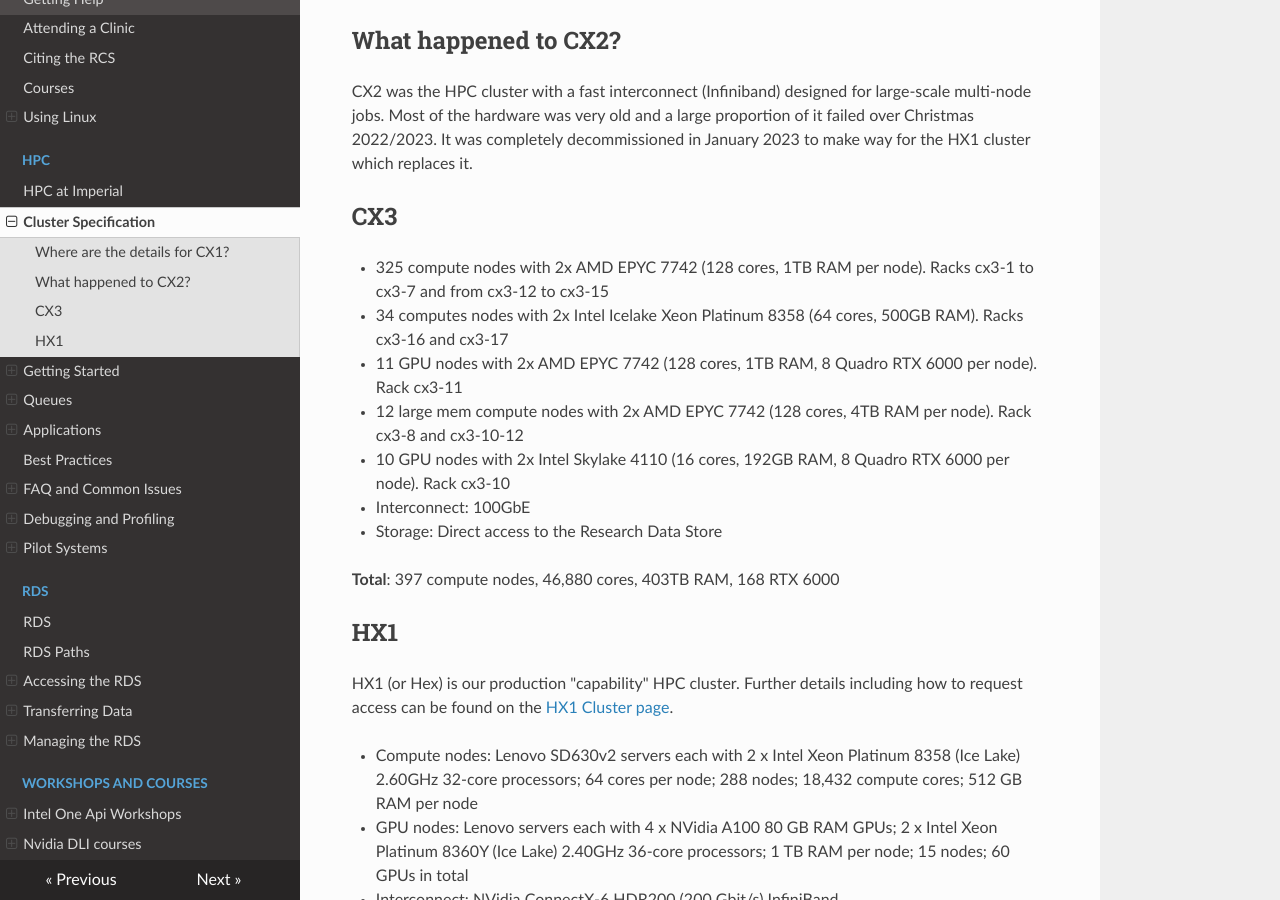
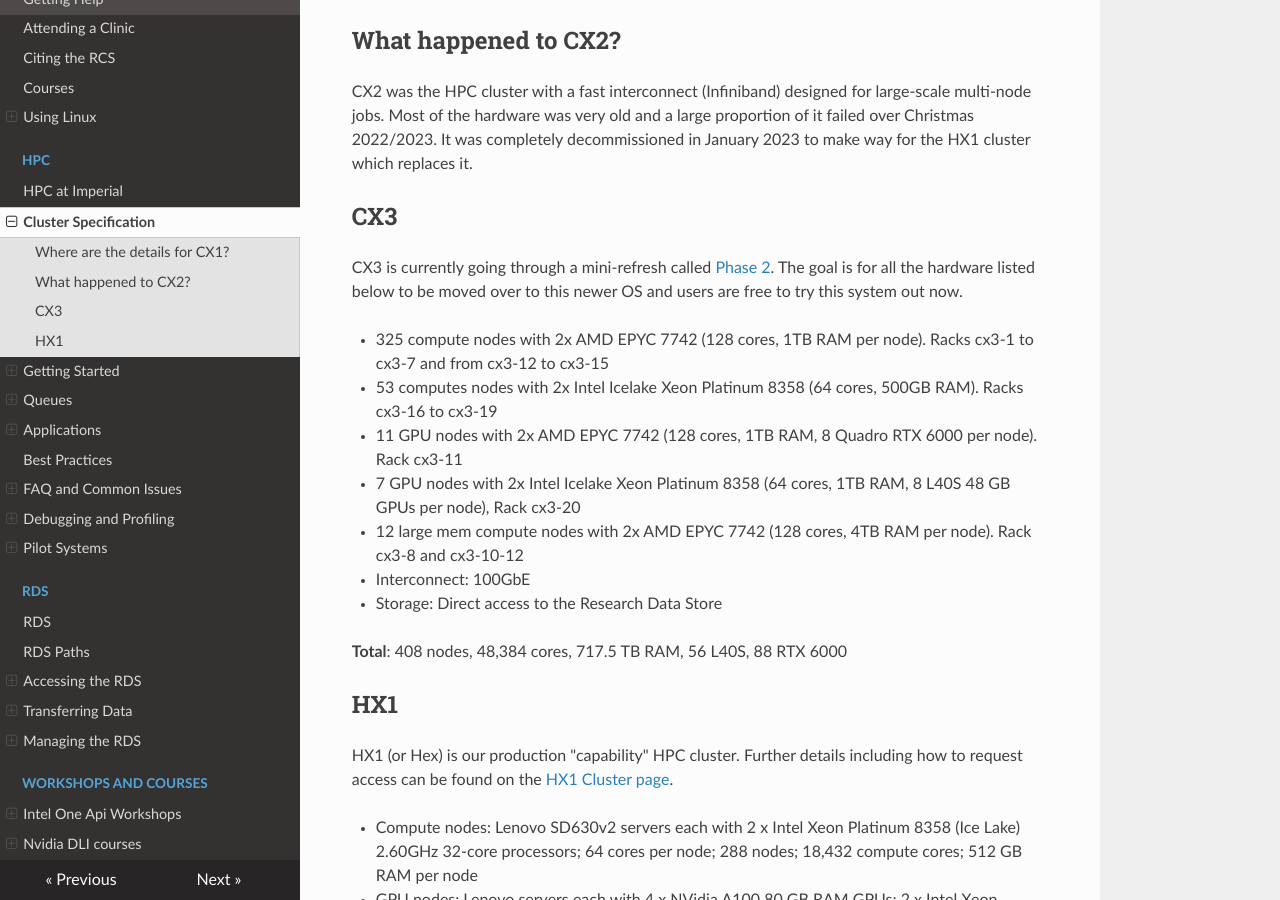
Before and after one commit to ImperialCollegeLondon/icl-rcs-user-guide, an MkDocs documentation site: the page built from docs/hpc/cluster-specification.md, in a window 1280 px wide and 900 px high, scrolled down 504 px. Built offline with MkDocs 1.6.1, drawn with Linux system fonts in a browser that asks for light colours; nearby versions of some CDN libraries.

Commit message:
Cluster specification

```diff
--- a/docs/hpc/cluster-specification.md
+++ b/docs/hpc/cluster-specification.md
@@ -12,15 +12,17 @@ CX2 was the HPC cluster with a fast interconnect (Infiniband) designed for large
 
 ## CX3
 
+CX3 is currently going through a mini-refresh called [Phase 2](./pilot/cx3-phase2.md). The goal is for all the hardware listed below to be moved over to this newer OS and users are free to try this system out now.
+
 * 325 compute nodes with 2x AMD EPYC 7742 (128 cores, 1TB RAM per node). Racks cx3-1 to cx3-7 and from cx3-12 to cx3-15
-* 34 computes nodes with 2x Intel Icelake Xeon Platinum 8358 (64 cores, 500GB RAM). Racks cx3-16 and cx3-17
+* 53 computes nodes with 2x Intel Icelake Xeon Platinum 8358 (64 cores, 500GB RAM). Racks cx3-16 to cx3-19
 * 11 GPU nodes with 2x AMD EPYC 7742 (128 cores, 1TB RAM, 8 Quadro RTX 6000 per node). Rack cx3-11
+* 7 GPU nodes with 2x Intel Icelake Xeon Platinum 8358 (64 cores, 1TB RAM, 8 L40S 48 GB GPUs per node), Rack cx3-20
 * 12 large mem compute nodes with 2x AMD EPYC 7742 (128 cores, 4TB RAM per node). Rack cx3-8 and cx3-10-12
-* 10 GPU nodes with 2x Intel Skylake 4110 (16 cores, 192GB RAM, 8 Quadro RTX 6000 per node). Rack cx3-10
 * Interconnect: 100GbE
 * Storage: Direct access to the Research Data Store
 
-**Total**: 397 compute nodes, 46,880 cores, 403TB RAM, 168 RTX 6000
+**Total**: 408 nodes, 48,384 cores, 717.5 TB RAM, 56 L40S, 88 RTX 6000
 
 ## HX1
 
```
Also changed, not shown: docs/hpc/pilot/cx3-phase2.md (+1 -1 lines).
